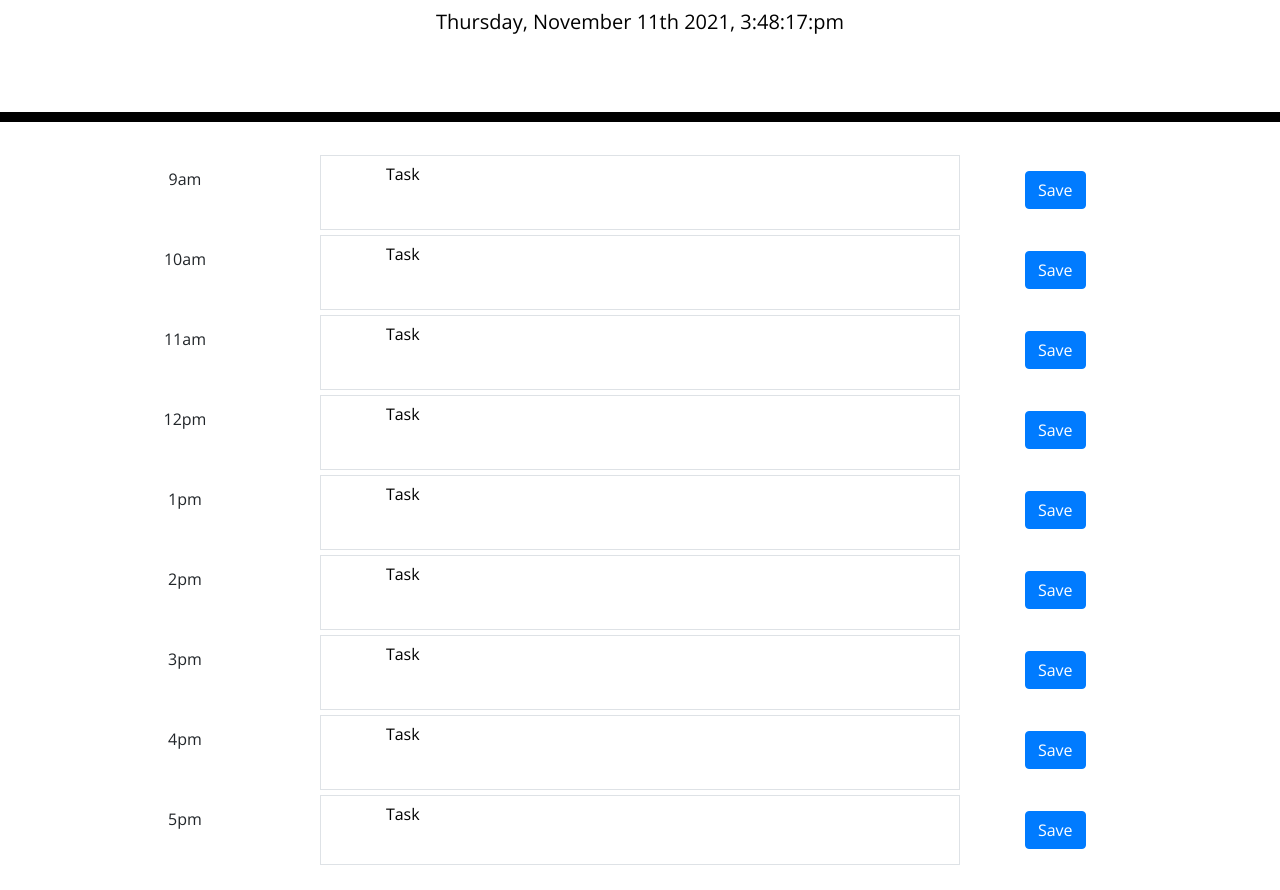
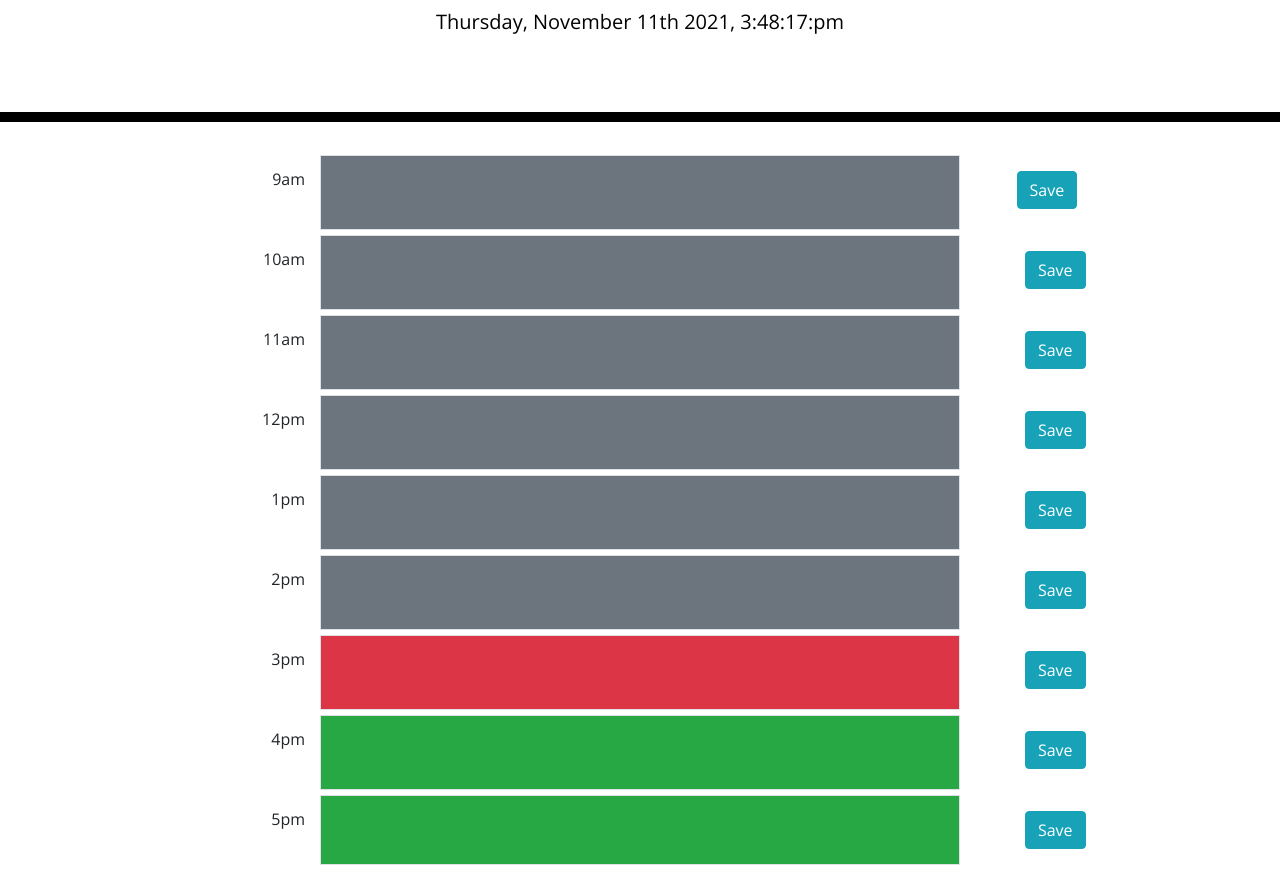
Before and after one commit to AshtonBrugh/daily-planner-web-api, a plain HTML site: page index.html in a window 1280 px wide. Shown: the part 182-1072 px from the top of the page. Drawn offline with nearby package versions, Linux system fonts and the light colour scheme.

Commit message:
adding the bg colors to the time of day

```diff
--- a/index.html
+++ b/index.html
@@ -24,117 +24,119 @@
 
   <body>
     <header class="jumbotron">
-      <h1 class="display-3">Work Day Scheduler</h1>
+      <h1 class="display-3">Work Day Scheduler </h1>
       <p class="lead">A simple calendar app for scheduling your work day</p>
       <p id="currentDay" class="lead"></p>
     </header>
+
     <div class="container-fluid">
       <!-- Timeblocks go here -->
-        <div class="row pb-1">
-          <div class="col time-block">
+
+      <div class="row pb-1" data-time="9">
+        <div class="col d-flex justify-content-end">
           9am
         </div>
         <textarea class="col-6 border">
-            Task
+
         </textarea>
         <div class="col">
-            <button type="button" class="btn btn-primary">Save</button>
+          <button type="button" class="btn btn-info">Save</button>
         </div>
       </div>
 
-        <div class="row pb-1">
-          <div class="col time-block">
+        <div class="row pb-1" data-time="10">
+          <div class="col d-flex justify-content-end">
             10am
           </div>
           <textarea class="col-6 border">
-            Task
+
           </textarea>
           <div class="col">
-            <button type="button" class="btn btn-primary">Save</button>
+            <button type="button" class="btn btn-info">Save</button>
           </div>
         </div>
 
-        <div class="row pb-1">
-          <div class="col time-block">
+        <div class="row pb-1" data-time="11">
+          <div class="col d-flex justify-content-end">
             11am
           </div>
           <textarea class="col-6 border">
-            Task
+
           </textarea>
           <div class="col">
-            <button type="button" class="btn btn-primary">Save</button>
+            <button type="button" class="btn btn-info">Save</button>
           </div>
         </div>
 
-        <div class="row pb-1">
-          <div class="col time-block">
+        <div class="row pb-1" data-time="12">
+          <div class="col d-flex justify-content-end">
             12pm
           </div>
           <textarea class="col-6 border">
-            Task
+
           </textarea>
           <div class="col">
-            <button type="button" class="btn btn-primary">Save</button>
+            <button type="button" class="btn btn-info">Save</button>
           </div>
         </div>
 
-        <div class="row pb-1">
-          <div class="col time-block">
+        <div class="row pb-1" data-time="13">
+          <div class="col d-flex justify-content-end">
             1pm
           </div>
           <textarea class="col-6 border">
-            Task
+
           </textarea>
           <div class="col">
-            <button type="button" class="btn btn-primary">Save</button>
+            <button type="button" class="btn btn-info">Save</button>
           </div>
         </div>
 
-        <div class="row pb-1">
-          <div class="col time-block">
+        <div class="row pb-1" data-time="14">
+          <div class="col d-flex justify-content-end">
             2pm
           </div>
           <textarea class="col-6 border">
-            Task
+
           </textarea>
           <div class="col">
-            <button type="button" class="btn btn-primary">Save</button>
+            <button type="button" class="btn btn-info">Save</button>
           </div>
         </div>
 
-        <div class="row pb-1">
-          <div class="col time-block">
+        <div class="row pb-1" data-time="15">
+          <div class="col d-flex justify-content-end">
             3pm
           </div>
           <textarea class="col-6 border">
-            Task
+
           </textarea>
           <div class="col">
-            <button type="button" class="btn btn-primary">Save</button>
+            <button type="button" class="btn btn-info">Save</button>
           </div>
         </div>
 
-        <div class="row pb-1">
-          <div class="col time-block">
+        <div class="row pb-1" data-time="16">
+          <div class="col d-flex justify-content-end">
             4pm
           </div>
           <textarea class="col-6 border">
-            Task
+
           </textarea>
           <div class="col">
-            <button type="button" class="btn btn-primary">Save</button>
+            <button type="button" class="btn btn-info">Save</button>
           </div>
         </div>
 
-        <div class="row mb-3 pb-3">
-          <div class="col time-block">
+        <div class="row mb-3 pb-3" data-time="17">
+          <div class="col d-flex justify-content-end">
             5pm
           </div>
           <textarea class="col-6 border">
-            Task
+
           </textarea>
           <div class="col">
-            <button type="button" class="btn btn-primary">Save</button>
+            <button type="button" class="btn btn-info">Save</button>
           </div>
         </div>
 
--- a/index.js
+++ b/index.js
@@ -1,3 +1,24 @@
 var NowMoment = moment();
 var eDisplayMoment = document.getElementById('currentDay');
 eDisplayMoment.innerHTML = NowMoment.format("dddd, MMMM Do YYYY, h:mm:ss:a");
+
+var timeNow = moment().hour();
+console.log
+
+//adding the background colors to indicate the time of day
+$(".row").each(function(i, obj){
+    $(this).children().first()
+    var time = parseInt(i);
+
+
+    if(time + 9 > timeNow){
+        $(this).children('textarea.col-6').addClass("bg-success");
+    }
+    if (time + 9 < timeNow){
+        $(this).children('textarea.col-6').addClass("bg-secondary");
+    }
+    if (time + 9 == timeNow){
+        $(this).children('textarea.col-6').addClass("bg-danger");
+    }
+
+})
```
Lines whose indentation alone changed are shown as unchanged.
